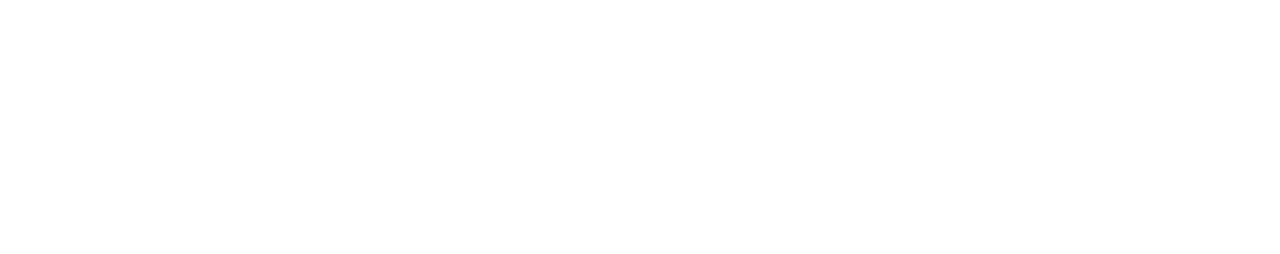
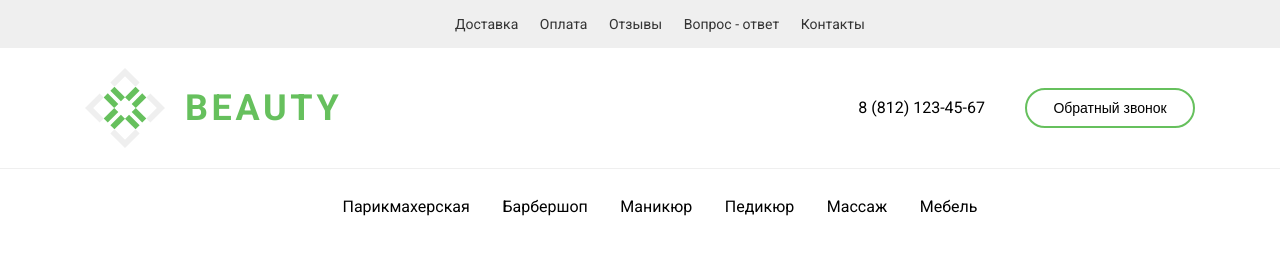
Before and after one commit to LindaKarz/Beauty, a website: page index.html in a window 1280 px wide. Drawn offline with Linux system fonts and the light colour scheme.

Commit message:
feat: done header

```diff
--- a/index.html
+++ b/index.html
@@ -4,10 +4,50 @@
   <meta charset="UTF-8">
   <meta http-equiv="X-UA-Compatible" content="IE=edge">
   <meta name="viewport" content="width=device-width, initial-scale=1.0">
+  <link rel="shortcut icon" href="images/logo.svg" type="image/x-icon">
   <title>Beauty</title>
+  <link rel="preconnect" href="https://fonts.googleapis.com">
+  <link rel="preconnect" href="https://fonts.gstatic.com" crossorigin>
+  <link href="https://fonts.googleapis.com/css2?family=Roboto:wght@400;500;700&display=swap" rel="stylesheet">
   <link rel="stylesheet" href="sass/style.css">
 </head>
 <body>
-
+  <header>
+      <div class="header__top">
+        <div class="wrapper wrapper_header-top">
+          <ul class="navigation navigation_top">
+            <li class="navigation__link">Доставка</li>
+            <li class="navigation__link">Оплата</li>
+            <li class="navigation__link">Отзывы</li>
+            <li class="navigation__link">Вопрос - ответ</li>
+            <li class="navigation__link">Контакты</li>
+          </ul>
+        </div>
+      </div>
+      <div class="header__center">
+        <div class="wrapper wrapper_header-center">
+          <a href="#" class="logo logo_header">
+            <span class="logo__icon"></span>
+            <h1 class="logo__text">BEAUTY</h1>
+          </a>
+          <div class="contacts">
+            <a href="tel:8 (812) 123-45-67" class="tel-number">8 (812) 123-45-67</a>
+            <button class="button button_call-back">Обратный звонок</button>
+          </div>
+        </div>
+      </div>
+      <div class="header__bottom">
+        <div class="wrapper wrapper_header-bottom">
+          <ul class="navigation navigation_bottom">
+            <li class="navigation__link">Парикмахерская</li>
+            <li class="navigation__link">Барбершоп</li>
+            <li class="navigation__link">Маникюр</li>
+            <li class="navigation__link">Педикюр</li>
+            <li class="navigation__link">Массаж</li>
+            <li class="navigation__link">Мебель</li>
+          </ul>
+        </div>
+      </div>
+  </header>
 </body>
 </html>
--- /dev/null
+++ b/sass/abstracts/_constants.scss
@@ -0,0 +1,8 @@
+$color-brand: #66C05D;
+$color-main-text: #000000;
+$color-light-text: #FFFFFF;
+$color-top-text: #333333;
+$color-bottom-text:#828282;
+$color-background: #EFEFEF;
+
+$content-width: 1110px;
--- /dev/null
+++ b/sass/abstracts/_mixins.scss
@@ -0,0 +1,6 @@
+@mixin font($size, $weight, $height, $style:normal) {
+  font-size: $size;
+  font-weight: $weight;
+  line-height: $height;
+  font-style: $style;
+}
--- /dev/null
+++ b/sass/base/_base.scss
@@ -0,0 +1,58 @@
+html {
+  scroll-behavior: smooth;
+}
+
+*,
+*::before,
+*::after {
+  box-sizing: border-box;
+}
+
+h1, h2, h3, h4, h5, h6, p, ul, li {
+  margin: 0;
+}
+
+html {
+  font-size: 10px;
+}
+
+body {
+  margin: 0;
+  font-family: 'Roboto', sans-serif;
+  @include font(1.4rem, 400, 2rem);
+}
+
+h1 {
+  @include font(3.6rem, 700, 4.22rem);
+  letter-spacing: 0.1em;
+  color: $color-brand;
+}
+
+h2 {
+  @include font(4.5rem, 400, 6rem);
+}
+
+h3 {
+  @include font(3.2rem, 400, 4.27rem);
+}
+
+h4 {
+  @include font(1.4rem, 700, 2.42rem);
+}
+
+h5 {
+  @include font(1.4rem, 700, 1.6rem);
+}
+
+p {
+  @include font(1.6rem, 400, 2.4rem);
+}
+
+a {
+  text-decoration: none;
+  color: $color-main-text;
+}
+
+li {
+  list-style: none;
+}
--- /dev/null
+++ b/sass/base/_buttons.scss
@@ -0,0 +1,11 @@
+.button {
+  width: 170px;
+  height: 40px;
+  @include font(1.4rem, 400, 1.64rem);
+  border-radius: 40px;
+  cursor: pointer;
+  &_call-back {
+    border: 2px solid $color-brand;
+    background: $color-light-text;
+  }
+}
--- /dev/null
+++ b/sass/base/_logo.scss
@@ -0,0 +1,17 @@
+.logo {
+  display: flex;
+  justify-content: space-between;
+  align-items: center;
+  max-width: 260px;
+}
+
+.logo__icon {
+  display: block;
+  width: 80px;
+  height: 80px;
+  background: url(/images/logo.svg) no-repeat;
+}
+
+.logo__text {
+  padding-left: 20px;
+}
--- /dev/null
+++ b/sass/base/_navigation.scss
@@ -0,0 +1,20 @@
+.navigation {
+  display: flex;
+  justify-content: space-between;
+  align-items: center;
+  &_top {
+    max-width: 450px;
+    margin: 0 auto;
+    @include font(1.4rem, 400, 1,64rem);
+    color: $color-top-text;
+  }
+  &_bottom {
+    max-width: 675px;
+    margin: 0 auto;
+    @include font(1.6rem, 400, 1,88rem);
+  }
+}
+
+.navigation__link {
+  cursor: pointer;
+}
--- /dev/null
+++ b/sass/components/_header.scss
@@ -0,0 +1,19 @@
+.header__top {
+  background: $color-background;
+}
+
+.header__center {
+  border-bottom: 1px solid $color-background;
+}
+
+.contacts {
+  display: flex;
+  justify-content: space-between;
+  align-items: center;
+  max-width: 340px;
+}
+
+.tel-number {
+  @include font(1.6rem, 400, 1,88rem);
+  padding-right: 40px;
+}
--- /dev/null
+++ b/sass/layouts/_wrapper.scss
@@ -0,0 +1,16 @@
+.wrapper {
+  max-width: $content-width;
+  margin: 0 auto;
+  &_header-top {
+    padding: 17px 0;
+  }
+  &_header-center {
+    display: flex;
+    justify-content: space-between;
+    align-items: center;
+    padding: 20px 0;
+  }
+  &_header-bottom {
+    padding: 30px 0;
+  }
+}
--- a/sass/style.scss
+++ b/sass/style.scss
@@ -0,0 +1,11 @@
+@import "abstracts/_constants.scss";
+@import "abstracts/mixins";
+
+@import "base/base";
+@import "base/logo";
+@import "base/navigation";
+@import "base/buttons";
+
+@import "layouts/wrapper";
+
+@import "components/header";
```
Also changed, not shown: images/logo.svg (added), sass/style.css, 1 other file.
